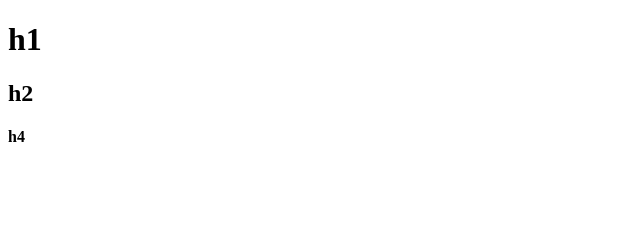
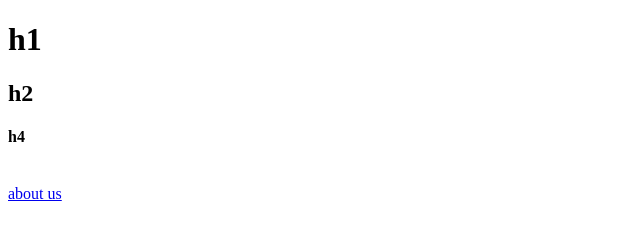
Before and after one commit to RoyaBayandori/git-project, a plain HTML site: page index.html in a window 1280 px wide. Shown: the full height of the page, 0-640 px from the left. Drawn offline with Linux system fonts and the light colour scheme.

Commit message:
add a tag

```diff
--- a/index.html
+++ b/index.html
@@ -11,5 +11,7 @@
 <h1>h1</h1>
 <h2>h2</h2>
 <h4>h4</h4>
+<br>
+<a href="a.html">about us</a>
 </body>
 </html>
```
